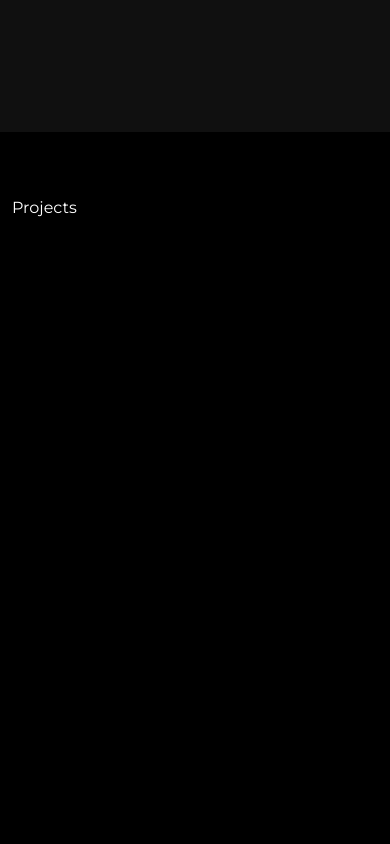
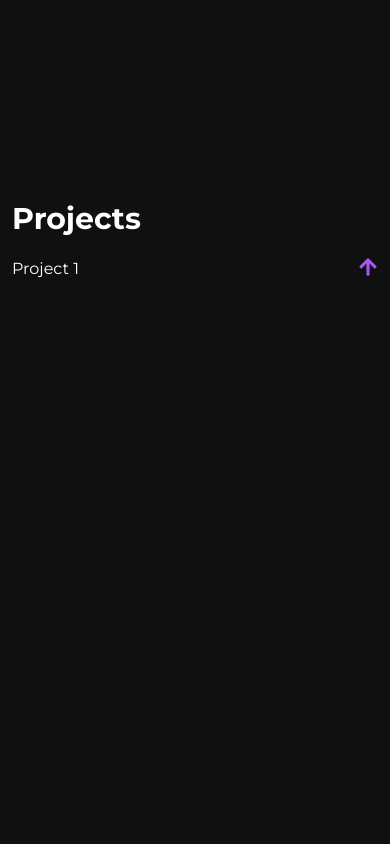
Before and after one commit to nimishjn/portfolio-2022, a Next.js app: page / in a window 390 px wide. Shown: the part 2400-3244 px from the top of the page. Built offline with nearby package versions, Linux system fonts and the light colour scheme.

Commit message:
refactor: Skill Badge as seperate component

```diff
--- /dev/null
+++ b/src/components/common/SkillBadge.tsx
@@ -0,0 +1,30 @@
+import Link from 'next/link';
+import React from 'react';
+
+interface SkillProps {
+	skill: {
+		name: string;
+		icon: React.ReactNode;
+		bgcolor: string;
+		link: string;
+		color?: string;
+	};
+	key: number;
+}
+
+export default function SkillBadge({ skill, key }: SkillProps) {
+	return (
+		<Link href={skill.link} key={key}>
+			<a
+				target='_blank'
+				style={{
+					border: `1.2px solid ${skill.bgcolor}`,
+				}}
+				className='flex items-center rounded-xs py-1 px-2 gap-1 min-w-fit cursor-pointer hover:scale-110 transition ease-linear text-gray-200 text-sm md:text-base'
+			>
+				{skill.icon}
+				<li className='list-none'>{skill.name}</li>
+			</a>
+		</Link>
+	);
+}
--- /dev/null
+++ b/src/components/home/projectAccordion.tsx
@@ -0,0 +1,34 @@
+import { Disclosure } from '@headlessui/react';
+import React from 'react';
+import { FaArrowUp } from 'react-icons/fa';
+
+interface ProjectProps extends React.HTMLAttributes<HTMLDivElement> {
+	title?: string;
+	description?: string;
+	image?: string;
+	link?: string;
+}
+
+export default function ProjectAccordion(props: ProjectProps) {
+	return (
+		<Disclosure>
+			{({ open }) => (
+				<>
+					<Disclosure.Button className='flex w-full justify-between'>
+						<h2 className='h2'>Project 1</h2>
+						<FaArrowUp
+							className={`${
+								open ? 'rotate-180 transform' : ''
+							} h-5 w-5 text-purple-500 transition duration-300`}
+						/>
+					</Disclosure.Button>
+					<Disclosure.Panel className='px-4 pt-4 pb-2 text-sm text-gray-500'>
+						{`If you're unhappy with your purchase for any reason,
+						email us within 90 days and we'll refund you in full, no
+						questions asked.`}
+					</Disclosure.Panel>
+				</>
+			)}
+		</Disclosure>
+	);
+}
--- a/src/components/home/projects.tsx
+++ b/src/components/home/projects.tsx
@@ -1,7 +1,15 @@
 import React from 'react';
+import ProjectAccordion from './projectAccordion';
 
 export default function Projects() {
-	return <section className='home-section' id="projects">
-        Projects
-    </section>;
+	return (
+		<section className='home-section bg-dark-gray' id='projects'>
+			<div className='max-section-width flex flex-col items-center gap-2'>
+				<h1 className='h1 leading-normal self-start animate-text-bg before:bg-white hover:text-dark-gray'>
+					Projects
+				</h1>
+				<ProjectAccordion />
+			</div>
+		</section>
+	);
 }
--- a/src/components/home/skills.tsx
+++ b/src/components/home/skills.tsx
@@ -3,11 +3,12 @@ import Lottie from 'lottie-react';
 import DevSkillsAnimation from '../../assets/lottie/developer-yoga.json';
 import { allSkills } from 'utils/allSkills';
 import Link from 'next/link';
+import SkillBadge from 'components/common/SkillBadge';
 
 export default function Skills() {
 	return (
 		<section className='home-section bg-dark-gray' id='skills'>
-			<div className='flex gap-4 items-center justify-center relative  text-center md:text-right max-section-width'>
+			<div className='max-section-width flex gap-4 items-center justify-center relative text-center md:text-right'>
 				<div className='md:w-1/2'>
 					<h1 className='h1 animate-text-bg before:bg-white hover:text-dark-gray'>
 						Tools & Skills
@@ -21,18 +22,7 @@ export default function Skills() {
 					</p>
 					<ul className='flex flex-wrap items-start justify-center md:justify-end gap-3'>
 						{allSkills.map((skill, index) => (
-							<Link href={skill.link} key={index}>
-								<a
-									target='_blank'
-									style={{
-										border: `1.2px solid ${skill.bgcolor}`,
-									}}
-									className='flex items-center rounded-xs py-1 px-2 gap-1 min-w-fit cursor-pointer hover:scale-110 transition ease-linear text-gray-200 text-sm md:text-base'
-								>
-									{skill.icon}
-									<li className='list-none'>{skill.name}</li>
-								</a>
-							</Link>
+							<SkillBadge skill={skill} key={index} />
 						))}
 					</ul>
 				</div>
```
